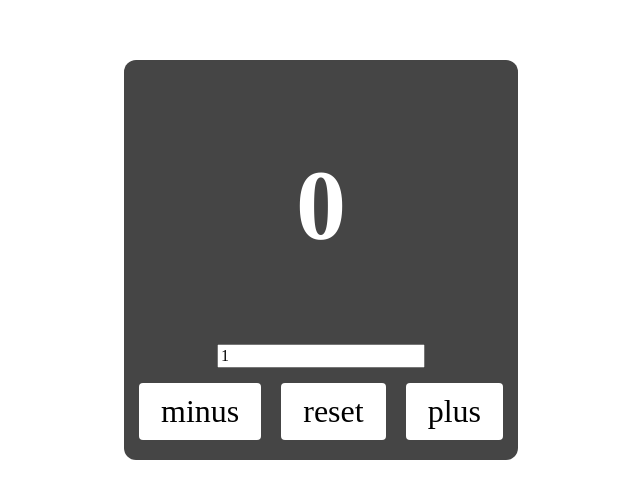
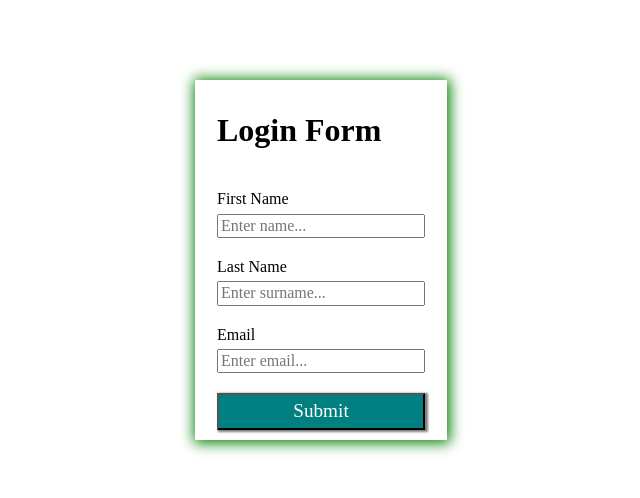
Before and after one commit to irapanch/React-Example, a React (Create React App) app: page / in a window 1280 px wide. Shown: the part 140-638 px from the top of the page, without its empty margins (319-959 px from the left). Built offline with nearby package versions, Linux system fonts and the light colour scheme.

Commit message:
useState Login

```diff
--- a/src/App.js
+++ b/src/App.js
@@ -1,6 +1,6 @@
 import React from "react";
 // import Posts from "./components/Posts/Posts";
-import { Counter } from "./components/Counter/Counter.jsx";
+// import { Counter } from "./components/Counter/Counter.jsx";
 // import { FlexContainer } from "./components/Counter/Counter.styled";
 // import RegisterForm from "./components/RegisterForm/RegisterForm";
 import { StyledFlex } from "./styledComponents/StyledFlex";
@@ -8,13 +8,13 @@ import { StyledFlex } from "./styledComponents/StyledFlex";
 // import LoginFormik from "./components/Login/LoginFormik";
 // import LoginHookForm from "./components/Login/LoginHookForm";
 // import { Employee } from "./components/Employees/Employee";
-// import Login from "./components/Login/Login";
+import Login from "./components/Login/Login";
 // import { ColorPicker } from "./components/ColorPicker/ColorPicker";
 // import { TodoList } from "./components/TodoList/TodoList";
 
 const App = () => {
   return <StyledFlex $center>
-    <Counter/>
+    <Login/>
   </StyledFlex>;
   // return <ColorPicker/>;
 };
--- a/src/components/Login/Login.jsx
+++ b/src/components/Login/Login.jsx
@@ -1,18 +1,23 @@
-import React from "react";
+import React, { useState } from "react";
 import { StyledFlex } from "../../styledComponents/StyledFlex";
 import styled from "styled-components";
 import StyledLabel from "../../styledComponents/StyledLabel";
 import StyledButton from "../../styledComponents/StyledButton";
 
+
 const Login = () => {
+
+  const [name, setName] = useState('')
+  const [surname, setSurname] = useState('')
+  const [email, setEmail] = useState('')
   const onSubmit = (e) => {
     e.preventDefault();
-    const form = e.currentTarget;
-    const name = form.elements.name.value;
-    const surname = form.elements.surname.value;
-    const email = form.elements.email.value;
+
     console.log({ name, surname, email });
-    form.reset();
+    setName('')
+    setSurname('')
+    setEmail('')
+
   };
 
   return (
@@ -21,15 +26,15 @@ const Login = () => {
         <h1>Login Form</h1>
         <StyledLabel>
           First Name
-          <input name="name" placeholder="Enter name..." />
+          <input onChange={({target})=> setName(target.value)} value={name} name="name" placeholder="Enter name..." />
         </StyledLabel>
         <StyledLabel>
           Last Name
-          <input name="surname" placeholder="Enter surname..." />
+          <input onChange={({target})=> setSurname(target.value)}value={surname} name="surname" placeholder="Enter surname..." />
         </StyledLabel>
         <StyledLabel>
           Email
-          <input name="email" placeholder="Enter email..." />
+          <input onChange={({target})=> setEmail(target.value)}value={email} name="email" placeholder="Enter email..." />
         </StyledLabel>
         <StyledButton>Submit</StyledButton>
       </StyledFlex>
```
